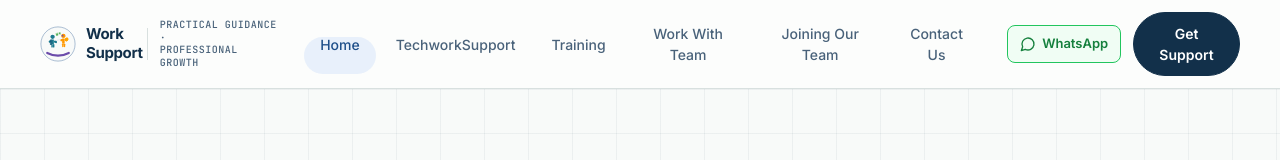
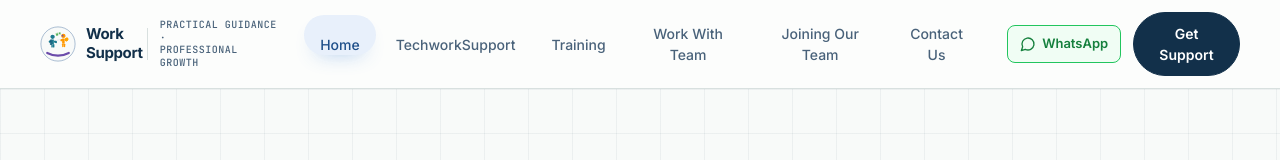
Before and after one commit to satyanarayanamurthimangamuri-collab/Work_Support, a React (Vite) app: page / in a window 1280 px wide. Shown: the top 160 px of the page. Built offline with nearby package versions, Linux system fonts and the light colour scheme; the HTML template or start-up script is replaced by a standard one.

Commit message:
Fix nav hover alignment

```diff
--- a/src/components/Navigation.tsx
+++ b/src/components/Navigation.tsx
@@ -32,10 +32,13 @@ export default function Navigation({ className = "", onNavigate }: NavigationPro
 
   return (
     <nav className={className} aria-label="Primary">
-      <ul ref={listRef} className="relative flex flex-col items-start gap-1 md:flex-row md:items-center md:gap-1">
+      <ul
+        ref={listRef}
+        className="relative flex flex-col items-start gap-1 md:flex-row md:items-center md:gap-1"
+      >
         <span
           aria-hidden="true"
-          className="pointer-events-none absolute rounded-pill bg-light-blue transition-[transform,width,height] duration-250 ease-standard"
+          className="pointer-events-none absolute left-0 top-0 rounded-pill bg-light-blue shadow-[0_10px_20px_-12px_rgba(64,131,216,0.45)] transition-[transform,width,height,box-shadow] duration-250 ease-standard"
           style={{
             transform: `translate(${pill.left}px, ${pill.top}px)`,
             width: pill.width,
@@ -45,7 +48,7 @@ export default function Navigation({ className = "", onNavigate }: NavigationPro
         {NAV_ITEMS.map((item) => {
           const isActive = path === item.path;
           return (
-            <li key={item.path}>
+            <li key={item.path} className="relative">
               <button
                 onClick={() => {
                   navigate(item.path);
@@ -53,10 +56,11 @@ export default function Navigation({ className = "", onNavigate }: NavigationPro
                 }}
                 aria-current={isActive ? "page" : undefined}
                 className={[
-                  "relative z-10 rounded-pill px-4 py-2 text-[14px] font-medium transition-colors duration-150 ease-standard",
+                  "relative z-10 inline-flex items-center justify-center rounded-pill px-4 py-2 text-[14px] font-medium transition-all duration-150 ease-standard",
+                  "min-h-[40px]",
                   isActive
                     ? "text-blue"
-                    : "text-text-muted hover:text-navy",
+                    : "text-text-muted hover:text-navy hover:shadow-[0_0_0_1px_rgba(107,114,128,0.12)]",
                 ].join(" ")}
               >
                 {item.label}
```
